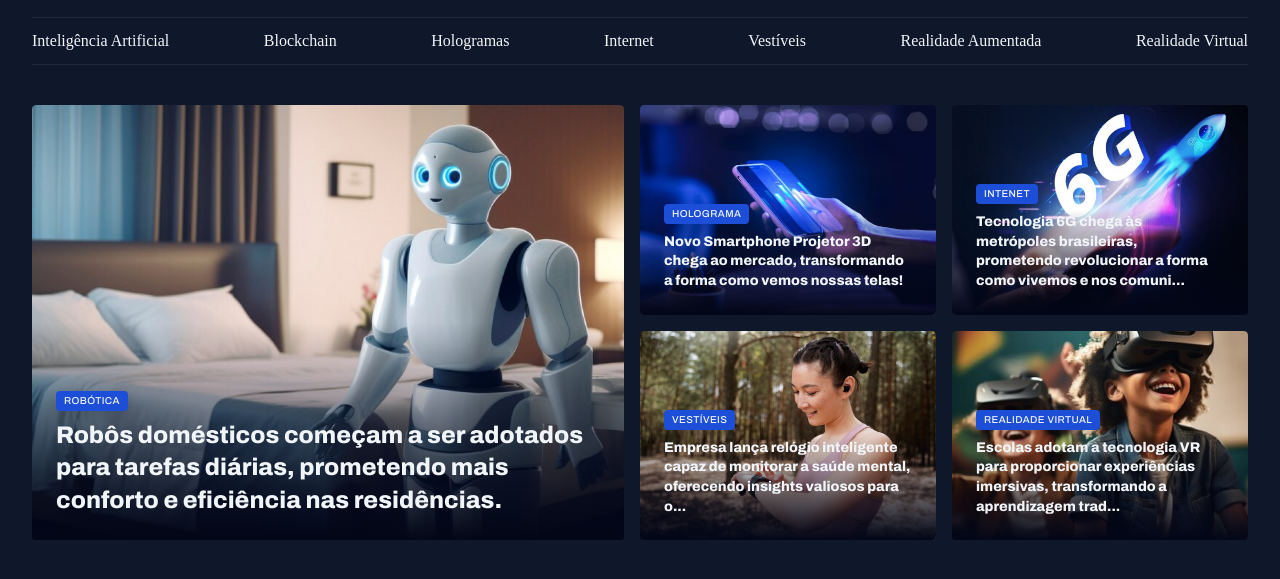
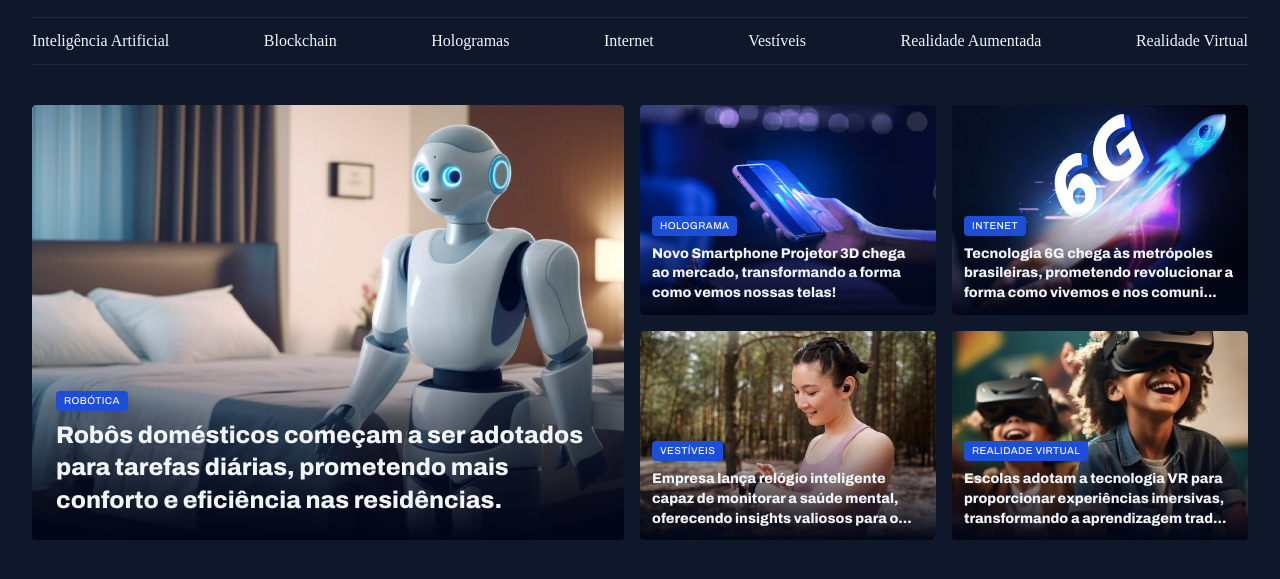
Before and after one commit to mmnc12/portal_de_noticias, a plain HTML site: page index.html in a window 1280 px wide. Shown: the part 55-634 px from the top of the page. Drawn offline with Linux system fonts and the light colour scheme; a web font is replaced by a local one.

Commit message:
Finalizando a seção destaques

```diff
--- a/styles/sections.css
+++ b/styles/sections.css
@@ -28,6 +28,10 @@
 
       padding: 24px;
 
+      &:has(.text-lg) {
+        padding: 12px;
+      }
+
       h2 {
         margin-top: 8px;
       }
```
